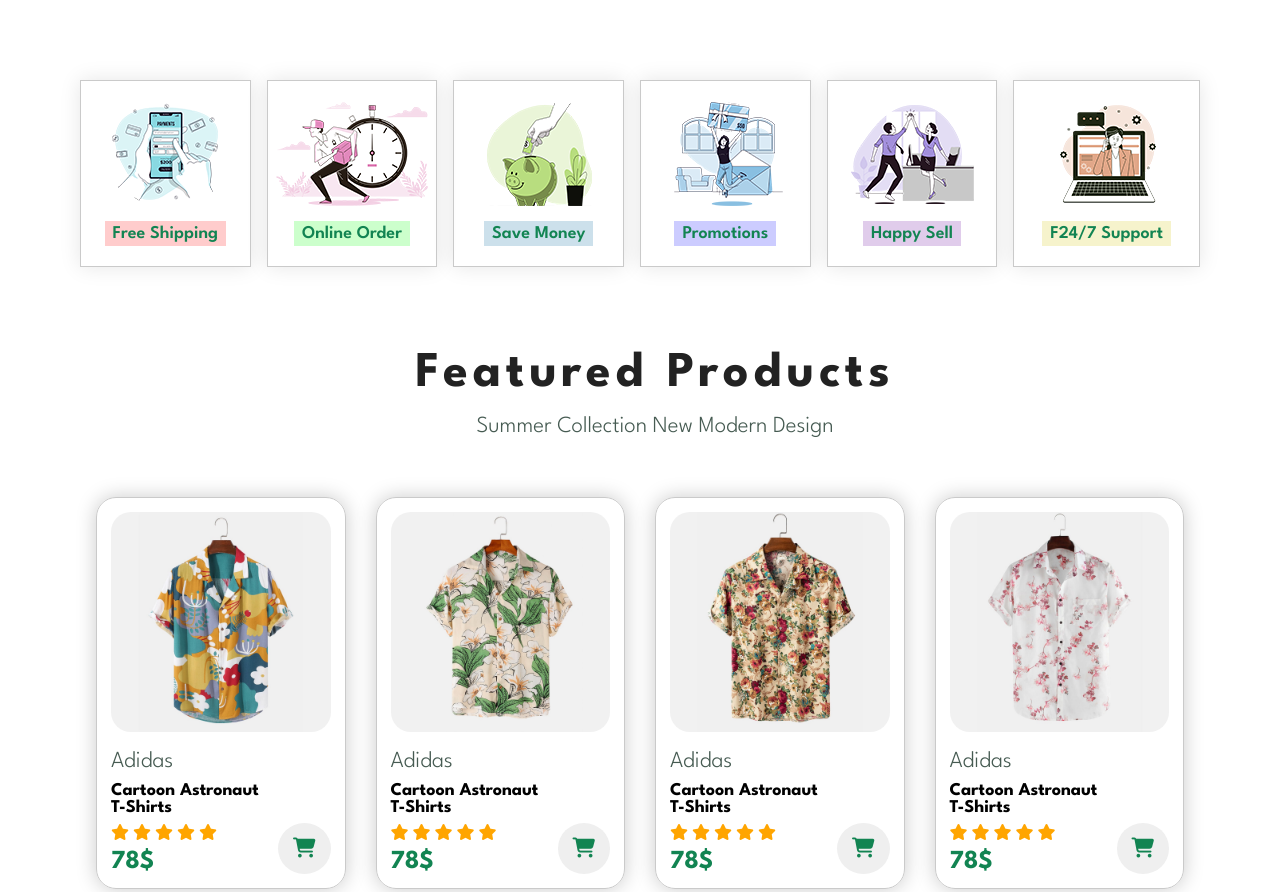
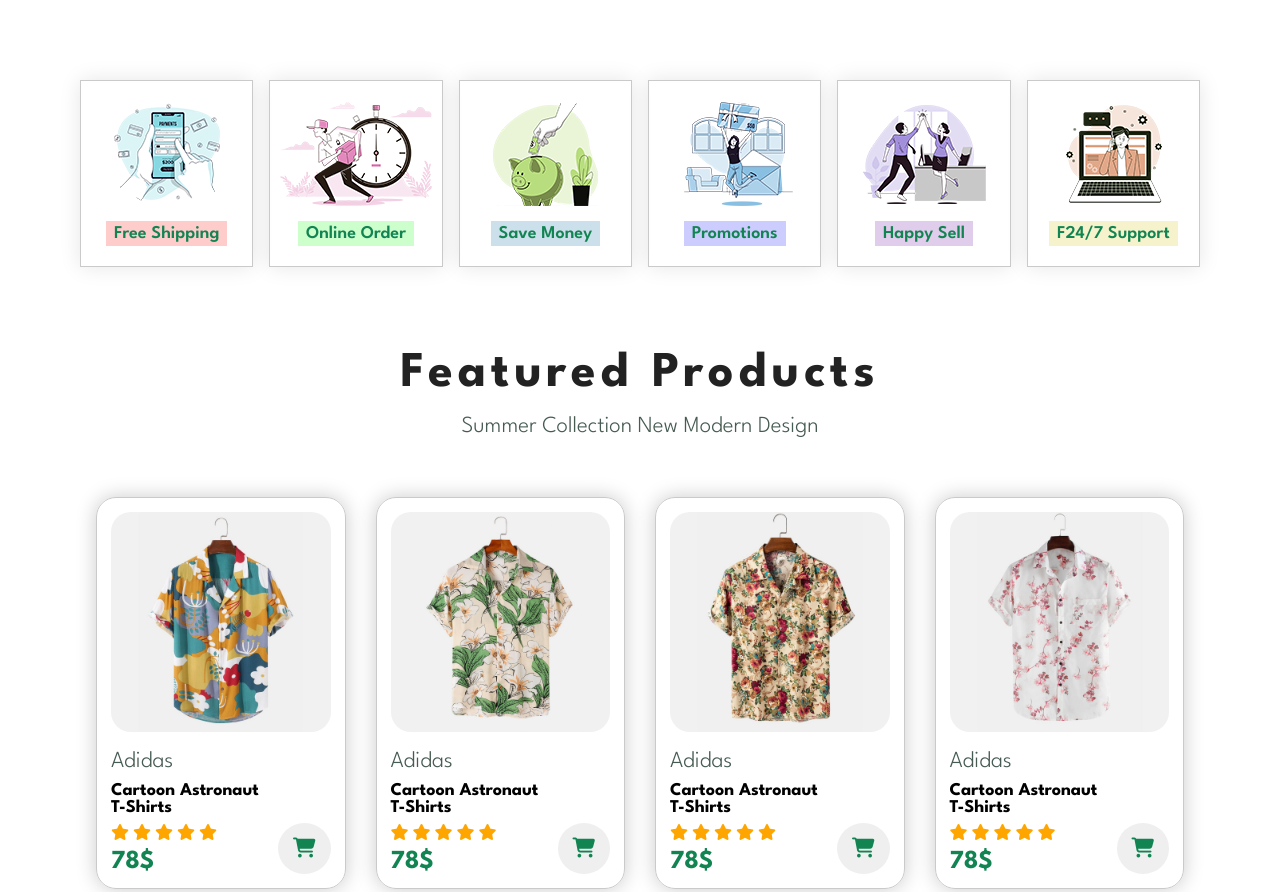
Before and after one commit to adib918/e-commerce-website-task, a plain HTML site: page index.html in a window 1280 px wide. Shown: the part 800-1692 px from the top of the page. Drawn offline with Linux system fonts and the light colour scheme.

Commit message:
changing styles

```diff
--- a/style.css
+++ b/style.css
@@ -230,6 +230,7 @@ body {
     display: grid;
     grid-template-columns: 1fr 1fr;
     padding: var(--inner-space);
+    gap: 16px;
 }
 .feature{
     border: 1px solid var(--secondry-color);
@@ -238,7 +239,6 @@ body {
     justify-content: center;
     flex-direction: column;
     padding: 20px 0px;
-    margin-bottom: 16px;
     box-shadow: 0px 0px 20px rgba(0, 0, 0, 0.1);
 }
 .feature img{
@@ -249,50 +249,24 @@ body {
     color: var(--primary-color);
     font-weight: 600;
 }
-.feature:nth-child(2n+1){
-    margin-right: 8px;
-}
-.feature:nth-child(2n+2){
-    margin-left: 8px;
+@media (max-width: 345px){
+    .feature img{
+        width: 100px;
+    }
+    .feature h3{
+        font-size: 15px;
+    }
 }
 @media (min-width: 769px){
     .features-container{
         padding: var(--outer-space);
         grid-template-columns: 1fr 1fr 1fr;
     }
-    .feature{
-        margin: 0 16px 0 0;
-        margin-bottom: 16px;
-        margin-left: 0;
-    }
-    .feature:nth-child(2n+2){
-        margin-left: 0;
-    }
-    .feature:nth-child(2n+1){
-        margin-right: 16px;
-    }
-    .feature:nth-child(3n+3){
-        margin-right: 0px;
-    }
-    .feature:nth-child(n+4){
-        margin-bottom: 0px;
-    }
 }
 @media (min-width: 1169px){
     .features-container{
         padding: var(--outer-space);
         grid-template-columns: 1fr 1fr 1fr 1fr 1fr 1fr;
-    }
-    .feature{
-        margin: 0 16px 0 0;
-        margin-bottom: 0;
-        margin-left: 0;
-    }
-    .feature:nth-child(3){
-        margin-right: 16px;
-    }
-    .feature:last-child{
-        margin-right: 0px;
     }
 }
 
@@ -360,16 +334,16 @@ body {
 }
 @media (min-width: 769px){
     .products{
-        padding: 0 calc(var(--outer-space) - 30px) 0 var(--outer-space);
+        padding: 0 var(--outer-space);
     }
     .product{
         cursor: pointer;
-        margin-right: 30px;
-        margin-top: 30px;
+        margin-top: 0px;
     }
     .products-container{
         grid-template-columns: 1fr 1fr;
-        margin-top: 10px;
+        margin-top: 40px;
+        gap: 30px;
     }
     .product:hover{
         box-shadow: 5px 5px 30px var(--secondry-color);
```
